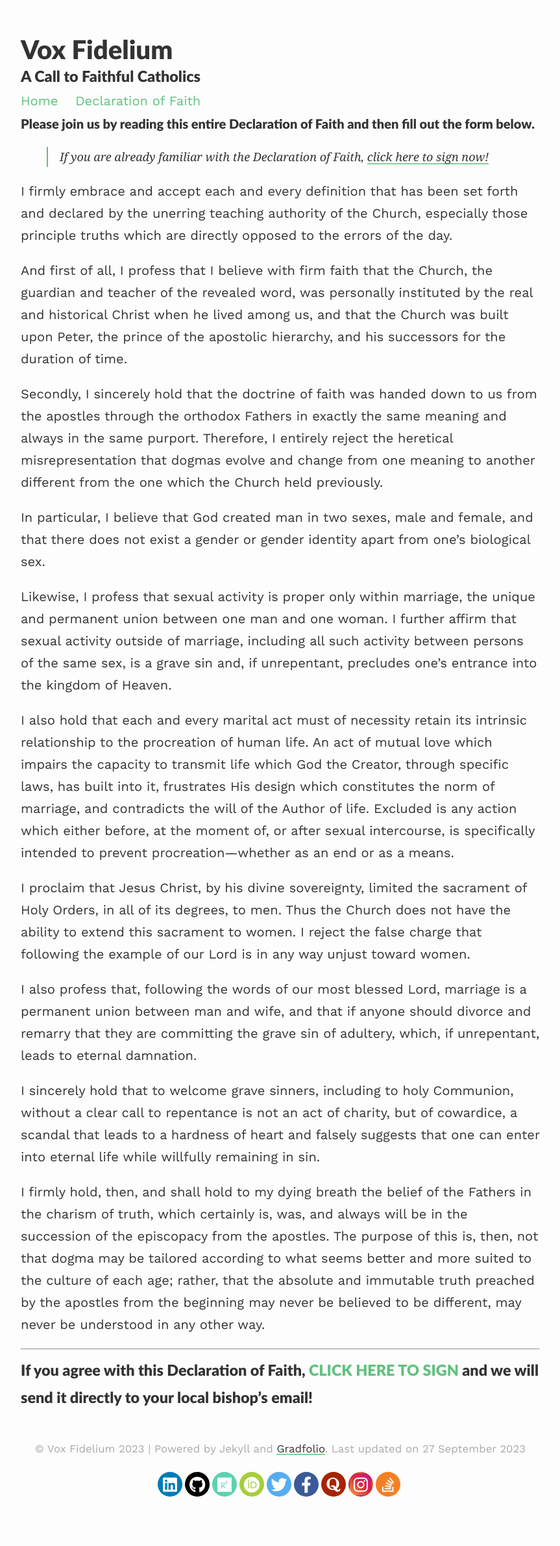
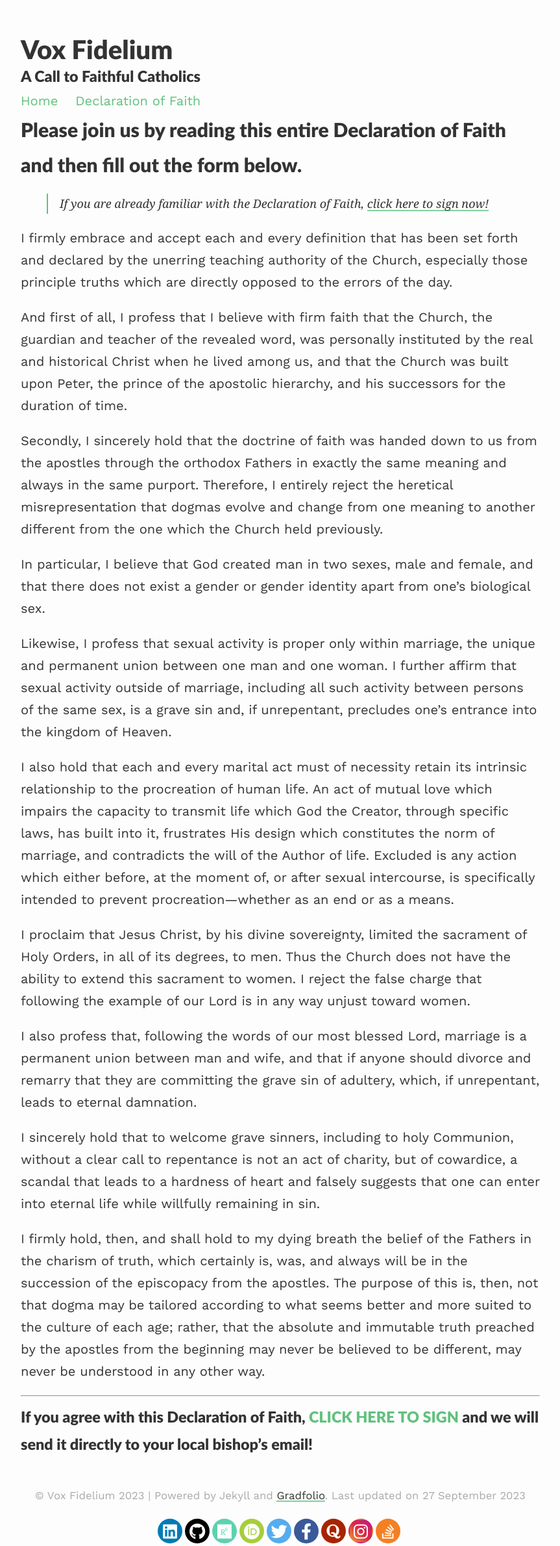
Before and after one commit to shalone86/vox-fidelium, a Jekyll site: the page built from _pages/statement-of-faith.md, in a window 1280 px wide. Shown: the whole page at 65% size, without its empty margins (208-1071 px from the left). Built offline with Jekyll 4.4.1, drawn with Linux system fonts in a browser that asks for light colours; nearby versions of some CDN libraries; before the commit the page ends 2307 px from its top, so only the background shows below that.

```diff
--- a/_pages/statement-of-faith.md
+++ b/_pages/statement-of-faith.md
@@ -3,7 +3,7 @@ layout: default
 permalink: /statement-of-faith/
 published: true
 ---
-#### Please join us by reading this entire Declaration of Faith and then fill out the form below.
+## Please join us by reading this entire Declaration of Faith and then fill out the form below.
 
 > If you are already familiar with the Declaration of Faith, [click here to sign now!](https://forms.gle/qdLkui3nBQnTt17B6)
 
```
